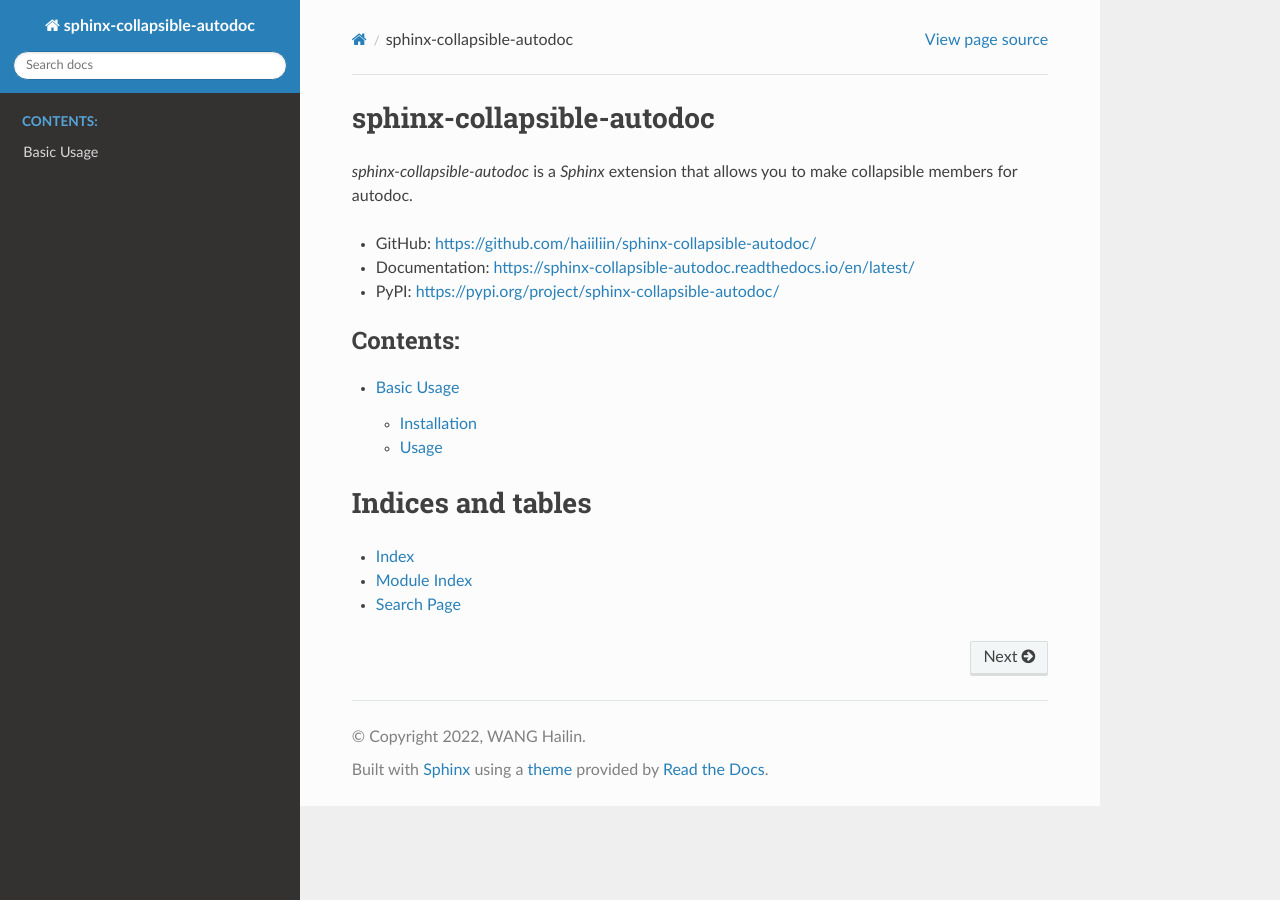
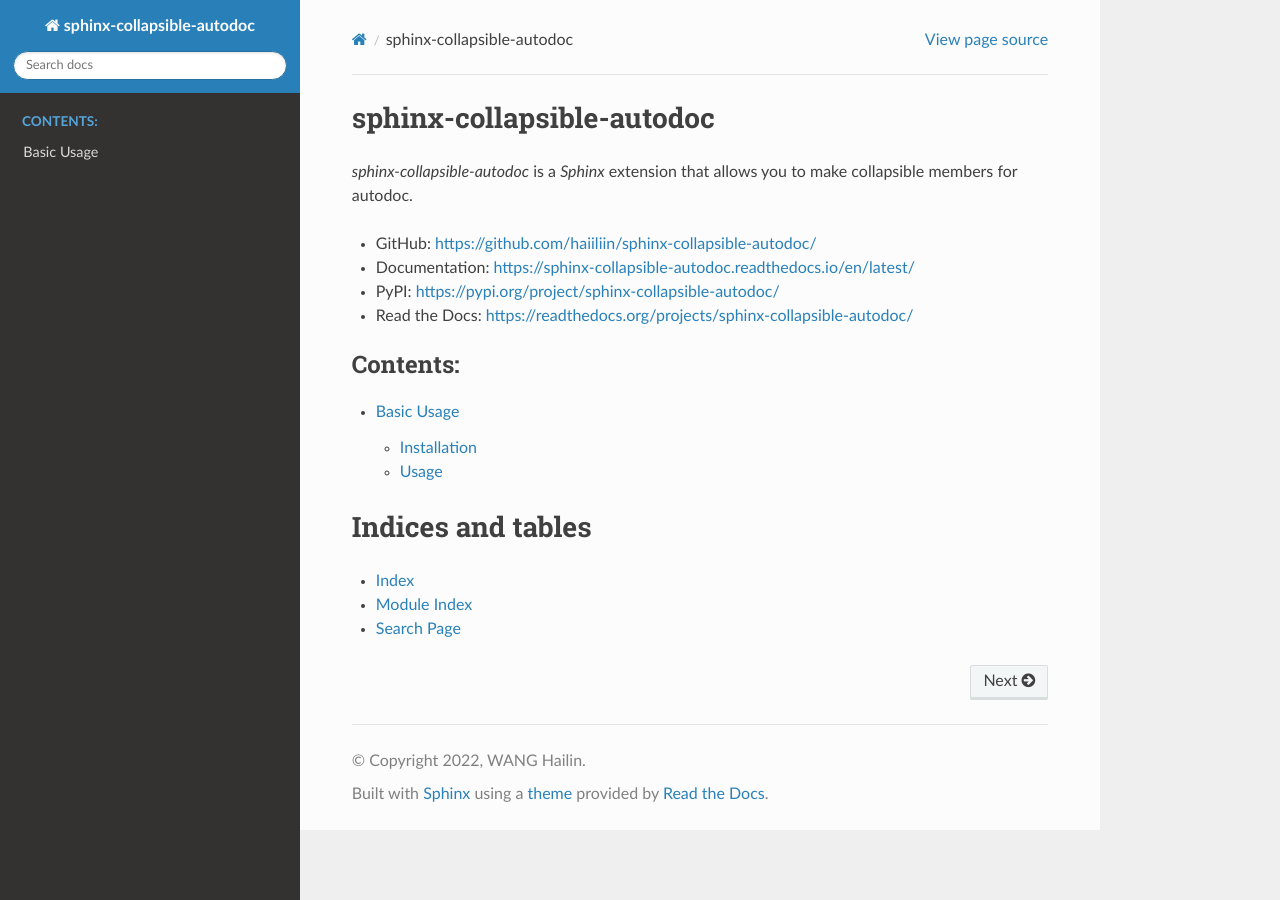
Before and after one commit to haiiliin/sphinx-collapsible-autodoc, a Sphinx documentation site: the page built from docs/index.rst, in a window 1280 px wide. Built offline with Sphinx 7.4.7 and the Read the Docs theme 2.0.0, drawn with Linux system fonts in a browser that asks for light colours; the version number could not be read and is left out.

Commit message:
Add Read the Docs Links

```diff
--- a/docs/index.rst
+++ b/docs/index.rst
@@ -12,6 +12,7 @@ make collapsible members for autodoc.
 - GitHub: https://github.com/haiiliin/sphinx-collapsible-autodoc/
 - Documentation: https://sphinx-collapsible-autodoc.readthedocs.io/en/latest/
 - PyPI: https://pypi.org/project/sphinx-collapsible-autodoc/
+- Read the Docs: https://readthedocs.org/projects/sphinx-collapsible-autodoc/
 
 .. toctree::
    :maxdepth: 2
```
Also changed, not shown: README.md (+1 -0 lines).
